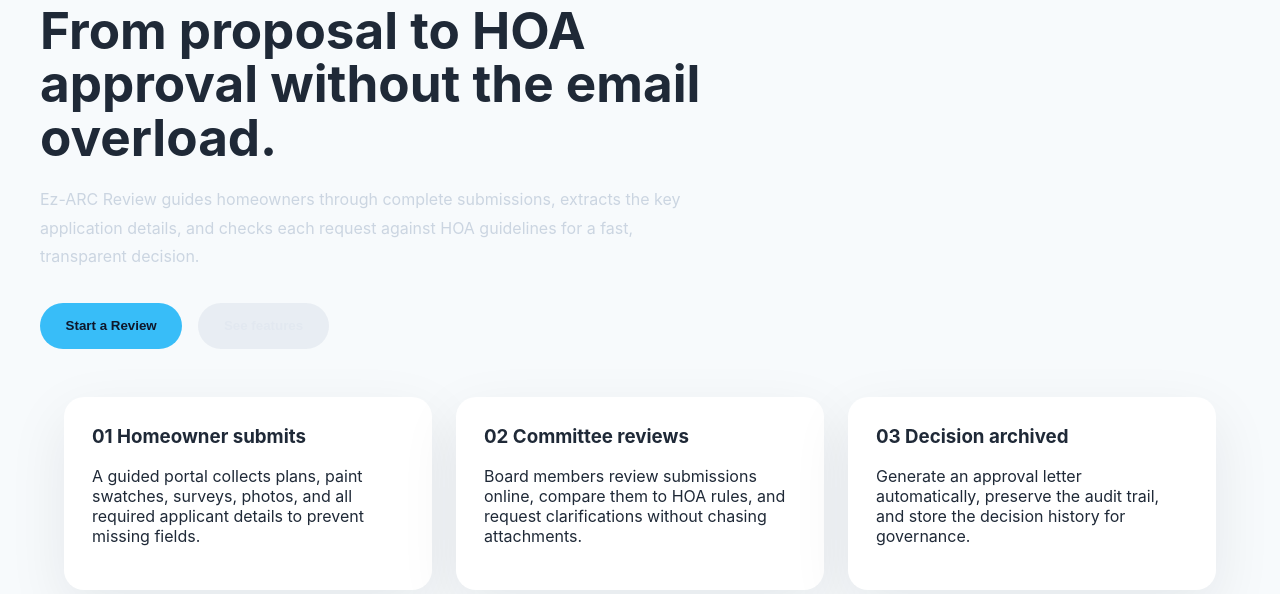
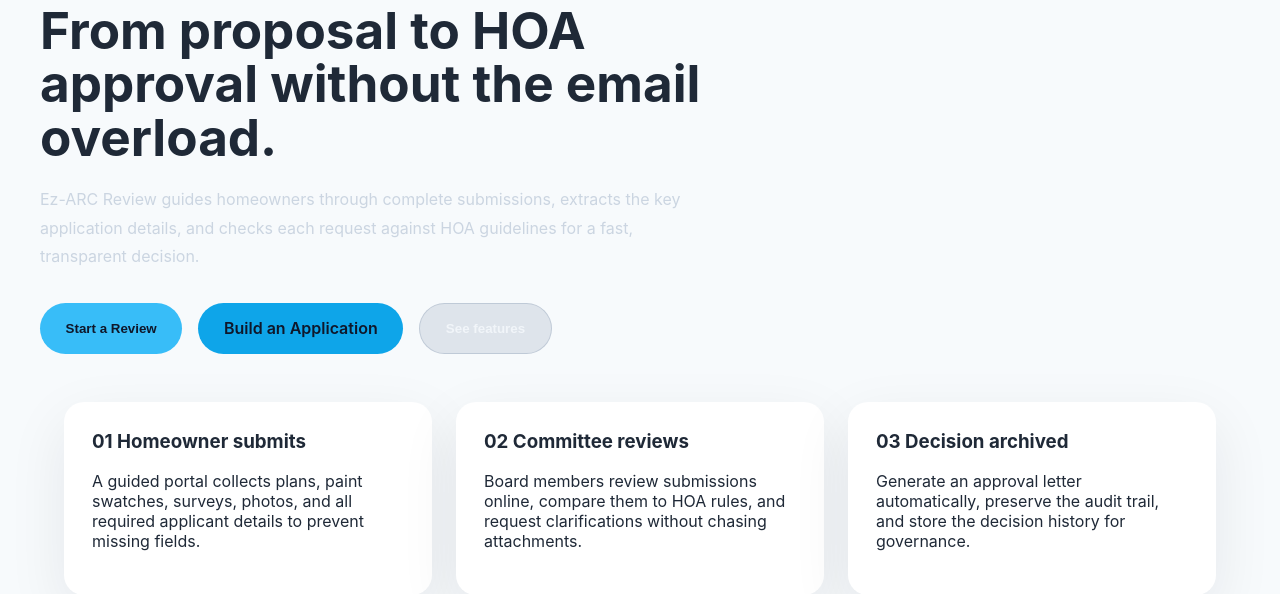
Before and after one commit to mfuyar/ARC, a Flask app: page / in a window 1280 px wide. Shown: the part 189-783 px from the top of the page. Run offline with Flask 3, Linux system fonts and the light colour scheme.

Commit message:
Improve hero buttons: add Build Application CTA and fix See features visibility
- Add "Build an Application" button next to "Start a Review" in hero
- Fix "See features" button: was nearly invisible (0.15 opacity); now has
  higher contrast background and a subtle border

Co-Authored-By: Claude Sonnet 4.6 <noreply@anthropic.com>

```diff
--- a/static/style.css
+++ b/static/style.css
@@ -88,8 +88,9 @@ main.hero {
 }
 
 .button-secondary {
-  background: rgba(148, 163, 184, 0.15);
-  color: #e2e8f0;
+  background: rgba(148, 163, 184, 0.25);
+  color: #f1f5f9;
+  border: 1px solid rgba(148, 163, 184, 0.4);
 }
 
 .hero-image {
--- a/templates/index.html
+++ b/templates/index.html
@@ -63,6 +63,7 @@
         <p>Ez-ARC Review guides homeowners through complete submissions, extracts the key application details, and checks each request against HOA guidelines for a fast, transparent decision.</p>
         <div class="hero-actions">
           <button class="button-primary" onclick="document.getElementById('review-form').scrollIntoView({ behavior: 'smooth' })">Start a Review</button>
+          <a class="button-primary" href="{{ url_for('apply') }}" style="text-decoration:none; background:#0ea5e9;">Build an Application</a>
           <button class="button-secondary" onclick="document.getElementById('features').scrollIntoView({ behavior: 'smooth' })">See features</button>
         </div>
       </section>
```
